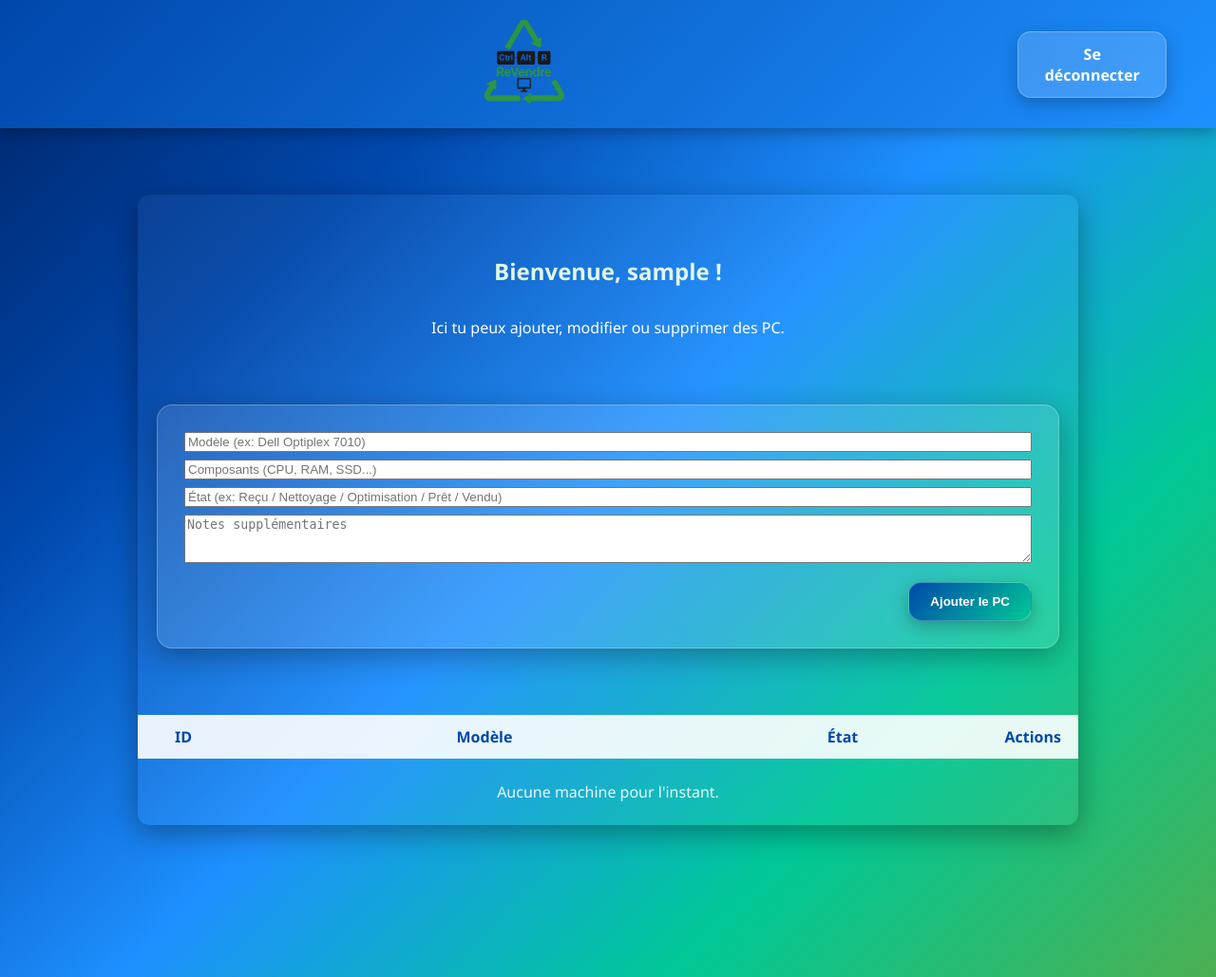
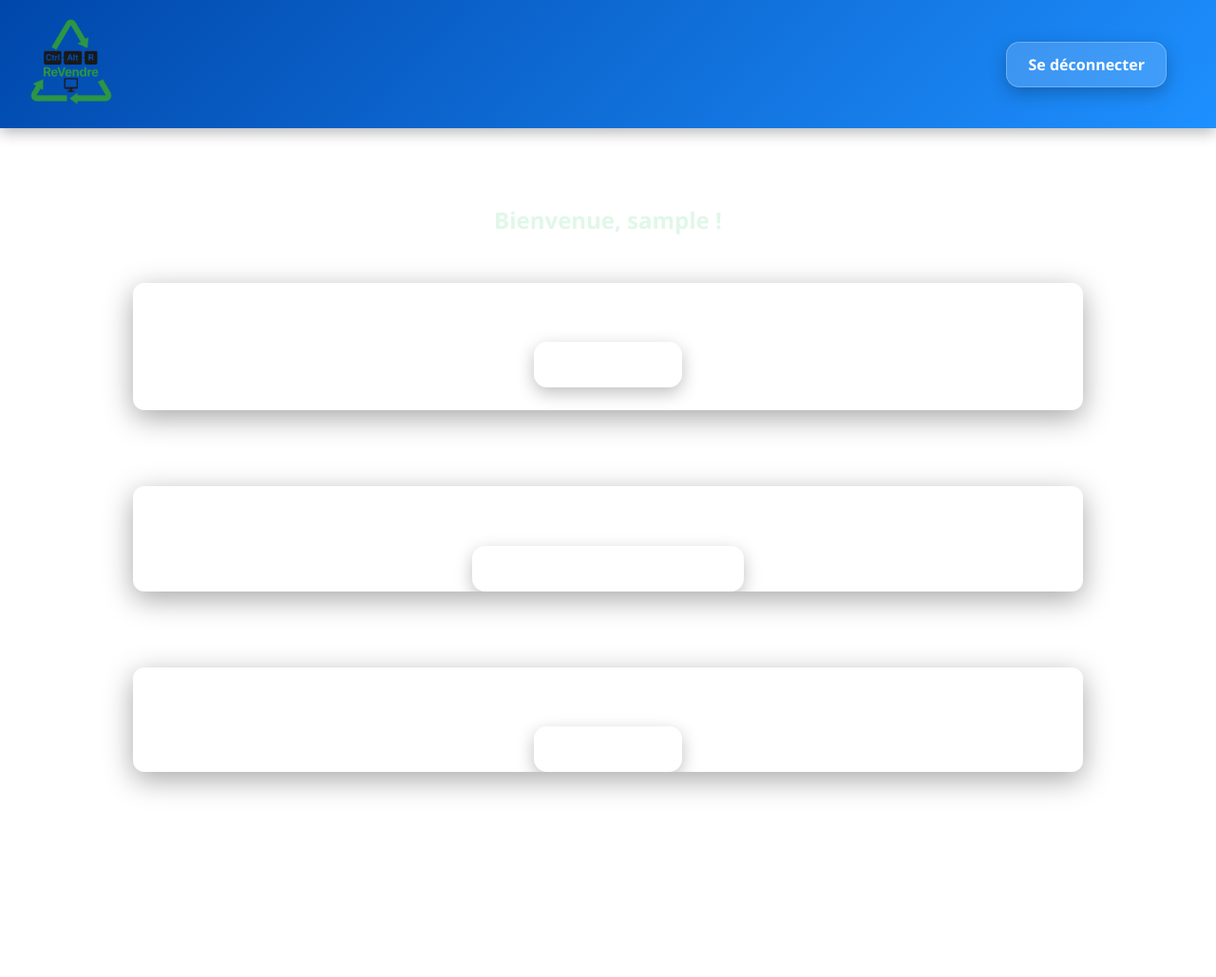
Before and after one commit to Pier-Alexis/Ctrl-Alt-Revendre, a Flask app: page /dashboard in a window 1280 px wide. Shown: the whole page at 95% size. After the commit the page ends 837 px from the top, so only its background shows below. Run offline with Flask 3, Linux system fonts and the light colour scheme; the visitor is signed in with stand-in values (Sample User, id 1); lists and menus that the app fills with data are empty.

Commit message:
Update dashboard.html

```diff
--- a/templates/dashboard.html
+++ b/templates/dashboard.html
@@ -3,12 +3,11 @@
 <head>
   <meta charset="utf-8">
   <title>Dashboard - Ctrl+Alt+ReVendre</title>
-  <meta name="viewport" content="width=device-width,initial-scale=1">
   <link rel="stylesheet" href="{{ url_for('static', filename='style.css') }}">
 </head>
-<body class="otherpage">
+<body>
   <header class="header">
-    <div class="logo-container container">
+    <div class="logo-container">
       <img src="{{ url_for('static', filename='logo.png') }}" class="logo" alt="logo">
     </div>
     <div style="padding-right:20px;">
@@ -16,62 +15,38 @@
     </div>
   </header>
 
-  <main class="content container">
+  <main class="content">
+    <h2 style="padding:20px; color: #e0f7e9">Bienvenue, {{ user }} !</h2>
+
     <div class="table-container">
-      {% with messages = get_flashed_messages(with_categories=true) %}
-        <div style="padding:16px;">
-        {% for cat, msg in messages %}
-          <div class="flash {{ cat }}">{{ msg }}</div>
+      <h3>Ordinateurs disponibles</h3>
+      <a href="{{ url_for('edit_pc') }}" class="login-btn">Ajouter un PC</a>
+      <table>
+        <tr>
+          <th>ID</th>
+          <th>Nom</th>
+          <th>Status</th>
+          <th>Actions</th>
+        </tr>
+        {% for pc in pcs %}
+        <tr>
+          <td>{{ pc.id }}</td>
+          <td>{{ pc.name }}</td>
+          <td>{{ pc.status }}</td>
+          <td><a href="{{ url_for('edit_pc', id=pc.id) }}" class="login-btn">Modifier</a></td>
+        </tr>
         {% endfor %}
-        </div>
-      {% endwith %}
+      </table>
+    </div>
 
-      <h2 style="padding:12px 20px; color: #e0f7e9;">Bienvenue, {{ user }} !</h2>
-      <p style="padding:0 20px 20px 20px;">Ici tu peux ajouter, modifier ou supprimer des PC.</p>
+    <div class="table-container">
+      <h3>Gestion des utilisateurs admin</h3>
+      <a href="{{ url_for('admin_users') }}" class="login-btn">Modifier mots de passe admin</a>
+    </div>
 
-      <!-- Formulaire d'ajout -->
-      <div style="padding: 0 20px 20px 20px;">
-        <form method="POST" class="login-box" style="max-width:100%;">
-            <div style="display:flex; flex-direction:column; gap:8px;">
-                <input name="modele" placeholder="Modèle (ex: Dell Optiplex 7010)" required>
-                <input name="composants" placeholder="Composants (CPU, RAM, SSD...)" >
-                <input name="etat" placeholder="État (ex: Reçu / Nettoyage / Optimisation / Prêt / Vendu)" >
-                <textarea name="notes" placeholder="Notes supplémentaires" rows="3"></textarea>
-                <div style="display:flex; gap:10px; justify-content:flex-end;">
-                    <button type="submit" class="btn add-button">Ajouter le PC</button>
-                </div>
-            </div>
-        </form>
-      </div>
-
-      <!-- Liste -->
-      <div>
-        <div class="table-header">
-            <div>ID</div>
-            <div>Modèle</div>
-            <div>État</div>
-            <div style="text-align:right">Actions</div>
-        </div>
-
-        {% for pc in computers %}
-        <div class="table-row">
-            <div style="font-weight:700;">{{ pc.id }}</div>
-            <div>
-                <div style="font-weight:700;">{{ pc.modele }}</div>
-                <div style="opacity:0.85; font-size:13px;">{{ pc.composants }}{% if pc.notes %} — {{ pc.notes }}{% endif %}</div>
-            </div>
-            <div style="font-weight:600;">{{ pc.etat }}</div>
-            <div class="row-actions">
-                <a class="small-btn btn" href="{{ url_for('edit', pc_id=pc.id) }}">Modifier</a>
-                <form method="POST" action="{{ url_for('delete', pc_id=pc.id) }}" style="display:inline;">
-                    <button class="small-btn btn" onclick="return confirm('Supprimer ce PC ?');" type="submit">Supprimer</button>
-                </form>
-            </div>
-        </div>
-        {% else %}
-        <div style="padding:24px; color: rgba(255,255,255,0.9)">Aucune machine pour l'instant.</div>
-        {% endfor %}
-      </div>
+    <div class="table-container">
+      <h3>Chat avec acheteurs</h3>
+      <a href="{{ url_for('chat') }}" class="login-btn">Ouvrir le chat</a>
     </div>
   </main>
 </body>
```
